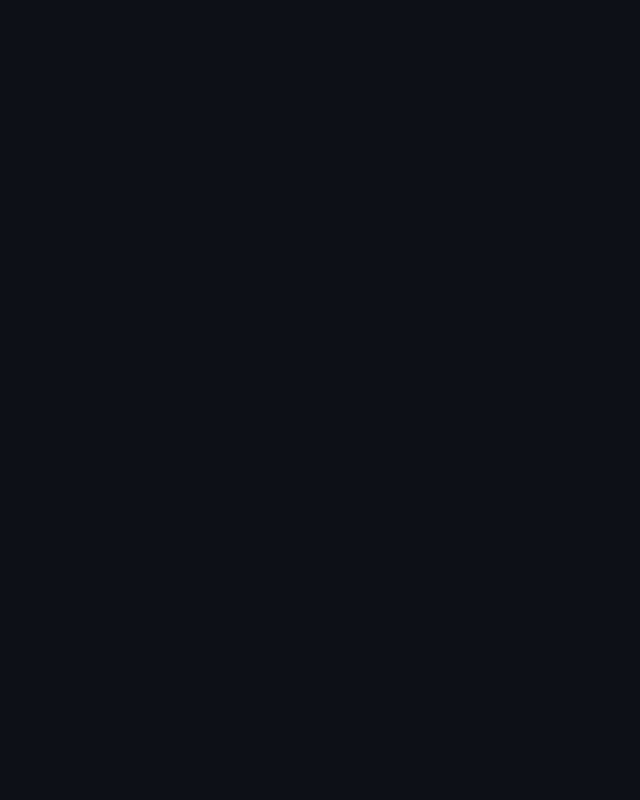
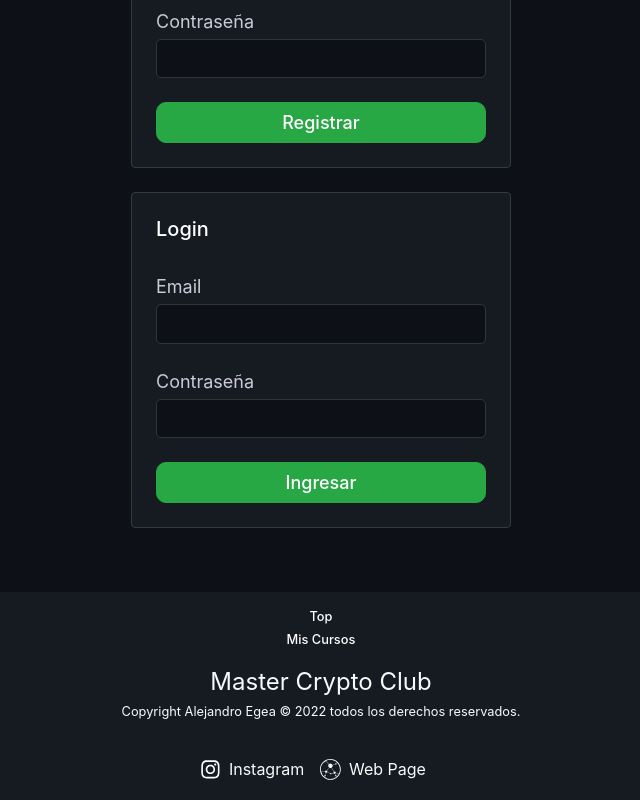
Before and after one commit to ezequielpato/ale-plataforma-cryptos, a Next.js app: page / in a window 1280 px wide. Shown: the part 731-1531 px from the top of the page, without its empty margins (319-959 px from the left). Before the commit the page ends 800 px from the top, so only its background shows below. Built offline with nearby package versions, Linux system fonts and the light colour scheme.

Commit message:
Se termina Footer

```diff
--- a/componentes/Footer.js
+++ /dev/null
@@ -1,9 +0,0 @@
-const Footer = () => {
-	return (
-		<section className='m-3'>
-			<h4>Footer</h4>
-		</section>
-	);
-};
-
-export default Footer;
--- /dev/null
+++ b/componentes/Footer/index.js
@@ -0,0 +1,56 @@
+import { FaFacebook, FaInstagram, FaYoutube, FaTwitter, FaLinkedin } from 'react-icons/fa';
+import { SiAiohttp } from 'react-icons/si';
+const Footer = () => {
+	return (
+		<div className='footer-container' id='contact'>
+			<div className='footer-wrap'>
+				<section className='footer-links-container'>
+					<h6 className='footer-h6'>Top</h6>
+					<h6 className='footer-h6'>Mis Cursos</h6>
+				</section>
+
+				<p className='footer-master-tittle'>Master Crypto Club</p>
+
+				<section className='footer-social-media'>
+					{/* Sección Copyright */}
+					<p className='footer-p'>
+						Copyright Alejandro Egea © {new Date().getFullYear()} todos los derechos
+						reservados.
+					</p>
+
+					{/* Social Icons */}
+
+					{/* Icono Link de Instagram */}
+					<section className='footer-links-group'>
+						<div className='footer-link'>
+							<a
+								className='footer-social-icons-links'
+								href='https://www.instagram.com/ale_egea/'
+								target='_blank'
+								rel='noopener noreferrer'
+								aria-label='Instagram'
+							>
+								<FaInstagram />
+							</a>
+							<p className='footer-link-p'>Instagram</p>
+						</div>
+						<div className='footer-link'>
+							<a
+								className='footer-social-icons-links'
+								href='https://vip.aleegeacrypto.com/ig-egea'
+								target='_blank'
+								rel='noopener noreferrer'
+								aria-label='Webpage'
+							>
+								<SiAiohttp />
+							</a>
+							<p className='footer-link-p'>Web Page</p>
+						</div>
+					</section>
+				</section>
+			</div>
+		</div>
+	);
+};
+
+export default Footer;
--- a/package.json
+++ b/package.json
@@ -16,6 +16,8 @@
     "react-bootstrap": "^1.6.0",
     "react-dom": "17.0.2",
     "react-hook-form": "^6.15.7",
+    "react-icons": "^4.3.1",
+    "styled-components": "^5.3.3",
     "yup": "^0.32.9"
   },
   "devDependencies": {
--- a/pages/_app.js
+++ b/pages/_app.js
@@ -2,6 +2,7 @@
 
 import 'bootstrap/dist/css/bootstrap.css';
 import '../styles/globals.css';
+import '/styles/footer.css';
 
 function MyApp({ Component, pageProps }) {
 	return (
--- a/pages/index.js
+++ b/pages/index.js
@@ -1,8 +1,8 @@
 // import Header from '../componentes/Header';
 import Navbar from '../componentes/Navbar';
-import Main from '../componentes/main';
-import Login from '../componentes/formularios/Login';
-import Register from '../componentes/formularios/Register';
+import Main from '../componentes/Main';
+import Login from '../componentes/Formularios/Login';
+import Register from '../componentes/Formularios/Register';
 import Footer from '../componentes/Footer';
 
 export default function Home() {
@@ -15,7 +15,7 @@
 			<Main />
 
 			{/** Register and Login Components */}
-			{/* <Register /> */}
+			<Register />
 			<Login />
 
 			{/* Footer Component */}
--- /dev/null
+++ b/styles/footer.css
@@ -0,0 +1,79 @@
+.footer-h6 {
+	font-size: 0.8rem;
+}
+
+.footer-p {
+	font-size: 0.8rem;
+	text-align: center;
+	margin-bottom: 0rem;
+}
+
+.footer-container {
+	background-color: #161b22;
+	height: 13rem;
+	margin-top: 4rem;
+}
+
+.footer-wrap {
+	display: flex;
+	flex-direction: column;
+	justify-content: center;
+	align-items: center;
+	height: 100%;
+	width: 100%;
+	margin: 0 auto;
+	padding: 1rem;
+}
+
+.footer-links-container {
+	display: flex;
+	flex-direction: column;
+	align-items: center;
+	justify-content: center;
+	width: 100%;
+	height: 3rem;
+	color: #fff;
+}
+
+.footer-master-tittle {
+	margin: 0.5rem auto 0 auto;
+	font-size: 1.5rem;
+	text-align: center;
+}
+
+.footer-social-media {
+	display: flex;
+	flex-direction: column;
+	justify-content: space-between;
+	align-items: center;
+	width: 100%;
+	height: 5rem;
+	margin: auto;
+}
+
+.footer-links-group {
+	display: flex;
+	flex-direction: row;
+}
+.footer-social-icons-links {
+	display: flex;
+	align-items: center;
+	color: #fff;
+	font-size: 1.3rem;
+	margin-right: 0.5rem;
+}
+
+.footer-social-icons-links:hover {
+	color: #d8ab23;
+	transition: 0.3s ease-out;
+}
+
+.footer-link {
+	display: flex;
+	flex-direction: row;
+}
+
+.footer-link-p {
+	font-size: 1rem;
+	margin: 0 1rem 0.1rem 0;
+}
```
Also changed, not shown: 1 other file (tests, documents, lock files or other folders).
